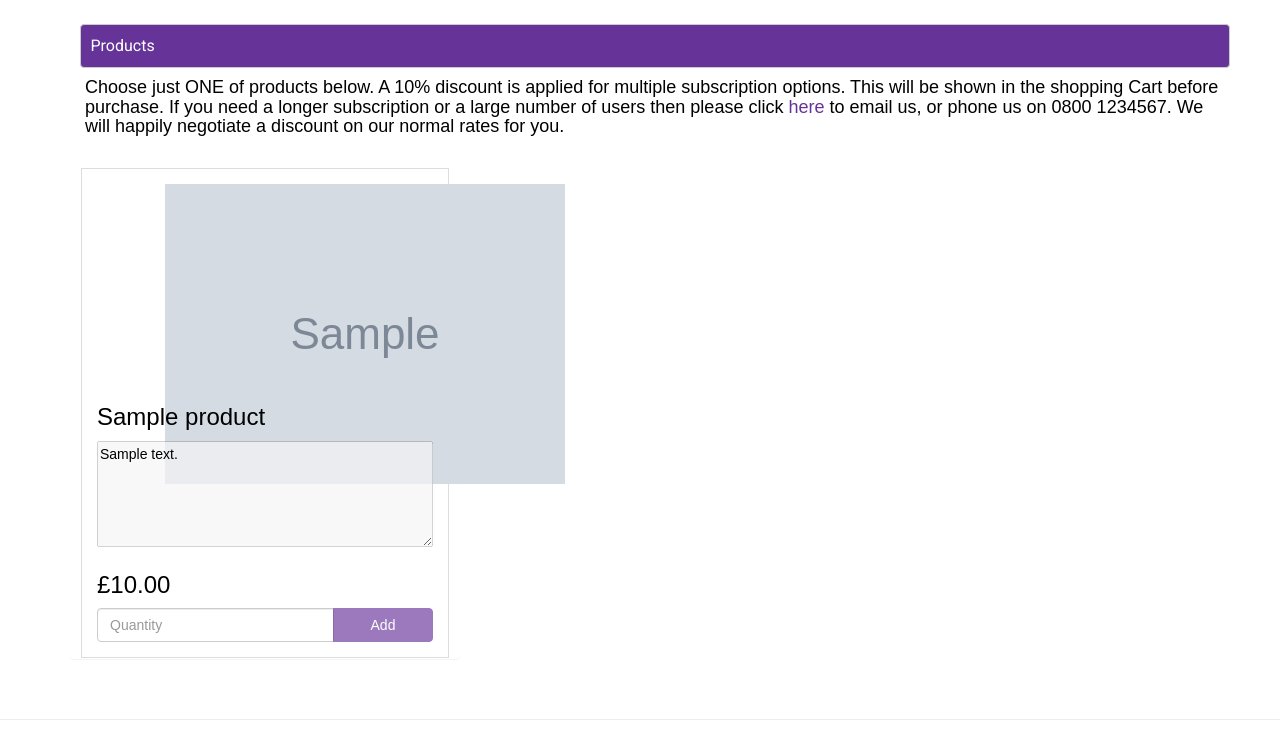
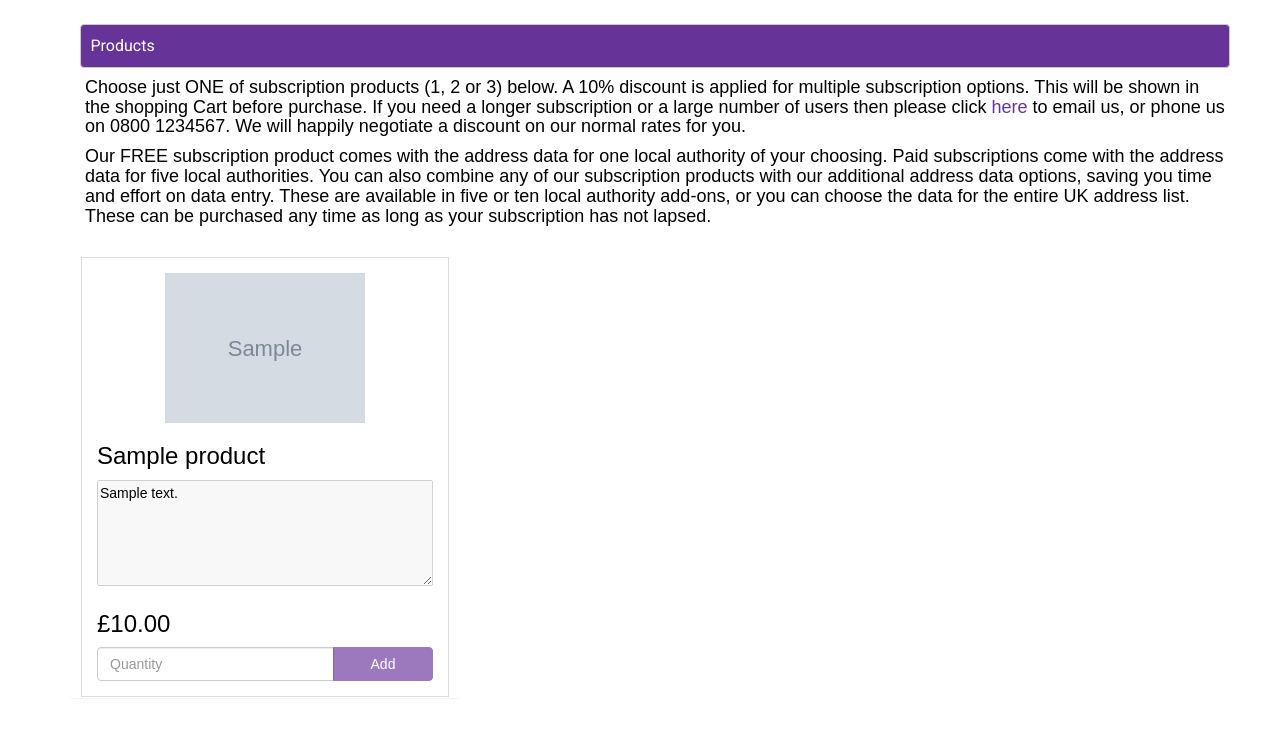
Before and after one commit to kevald1963/milestone-4-walkabout, a Django app: page /product/products/ in a window 1280 px wide. Shown: the part 51-789 px from the top of the page. Run offline with Django 3.2, Linux system fonts and the light colour scheme; tables that the repository leaves empty hold one stand-in row (values such as "Sample post"); grey boxes marked "Sample" are stand-in pictures; some libraries are stand-ins or nearby versions.

Commit message:
Added is_unique product field to product model. Added Empty Cart button to cart.html.

```diff
--- a/cart/urls.py
+++ b/cart/urls.py
@@ -1,9 +1,10 @@
 from django.conf.urls import url
-from .views import view_cart, add_to_cart, adjust_cart
+from .views import view_cart, add_to_cart, adjust_cart, empty_cart
 
 
 urlpatterns = [
     url(r'^$', view_cart, name='view_cart'),
-    url(r'^add/(?P<id>\d+)', add_to_cart, name='add_to_cart'),
-    url(r'^adjust/(?P<id>\d+)', adjust_cart, name='adjust_cart'),
+    url(r'^add/(?P<id>\d+)/', add_to_cart, name='add_to_cart'),
+    url(r'^adjust/(?P<id>\d+)/', adjust_cart, name='adjust_cart'),
+    url(r'^empty_cart', empty_cart, name='empty_cart'),
 ]
--- a/product/models.py
+++ b/product/models.py
@@ -3,10 +3,17 @@ from django.db import models
 
 # Create your models here.
 class Product(models.Model):
+    """
+    NOTES:
+    If a product is marked as a unique product then it means that it can only be combined with a non-unique product.
+    For example subcriptions are unique products. They cannot be combined as it would be difficult to keep track of
+    a subscription for an organisation with two different sets of use licences.
+    """
     objects = models.Manager()
 
     number = models.SmallIntegerField()
     name = models.CharField(max_length=254, default='')
+    is_unique_product = models.BooleanField(verbose_name='Is a unique product?', default=False)
     description = models.TextField()
     price = models.DecimalField(max_digits=6, decimal_places=2)
     image_path = models.TextField(blank=True)
--- a/product/templates/products.html
+++ b/product/templates/products.html
@@ -5,19 +5,26 @@
 <div class="container">
     <pre class="page-summary page-summary-products">Products</pre>
     <h4 class="product-pitch">
-        Choose just ONE of products below. A 10% discount is applied for multiple subscription options. This will
-        be shown in the shopping Cart before purchase. If you need a longer subscription or a large number of users
+        Choose just ONE of subscription products (1, 2 or 3) below. A 10% discount is applied for multiple subscription options.
+        This will be shown in the shopping Cart before purchase. If you need a longer subscription or a large number of users
         then please click <a href="#" class="inline email-link">here</a> to email us, or phone us on 0800 1234567. We will
         happily negotiate a discount on our normal rates for you.
+    </h4>
+    <h4 class="product-pitch">
+        Our FREE subscription product comes with the address data for one local authority of your choosing. Paid subscriptions
+        come with the address data for five local authorities. You can also combine any of our subscription products with our
+        additional address data options, saving you time and effort on data entry. These are available in five or ten local
+        authority add-ons, or you can choose the data for the entire UK address list. These can be purchased any time as long
+        as your subscription has not lapsed.
     </h4>
     <div class="row row-flex">
         {% for product in products %}
             <div class="col-xs-10 col-xs-offset-1 col-sm-offset-0 col-sm-6 col-md-4 display panel panel-default">
                 <div class="panel-body">
                     {% if product.image_path %}
-                        <div class="product"><img src="{{ product.image_path }}" alt="{{ product.image_caption }}"></div>
+                        <div><img class="product-image" src="{{ product.image_path }}" alt="{{ product.image_caption }}"></div>
                     {% else %}
-                        <div class="product" style="background-image: url('{{ MEDIA_URL }}{{ product.image }}')"></div>
+                        <div class="product-image" style="background-image: url('{{ MEDIA_URL }}{{ product.image }}')"></div>
                     {% endif %}
                     <h3 class="product-name">{{ product.name }}</h3>
                     <textarea class="product-description" rows="5" cols="1" disabled>{{ product.description }}</textarea>
--- a/static/css/custom.css
+++ b/static/css/custom.css
@@ -13,13 +13,14 @@ a {
 }
 
 a:visited {
-    color: yellow;
+    color: white;
 }
 
 /* Prevent anchor tags causing line breaks in text blocks. */
 .inline {
     display: inline;
 }
+
 .email-link {
     color: rebeccapurple;
 }
@@ -171,12 +172,12 @@ footer {
     background-color: #c67605;
 }
 
-.product {
-    background-size: contain;
-    background-position: center center;
-    background-repeat: no-repeat;
-    width: 200px;
-    height: 200px;
+.product-image {
+    display: block;
+    max-width: 200px;
+    max-height: 200px;
+    width: auto;
+    height: auto;
     margin: 0 auto;
 }
 
```
Also changed, not shown: cart/templates/cart.html (+4 -3 lines), cart/views.py (+20 -1 lines), product/migrations/0007_product_is_unique_product.py (added).
